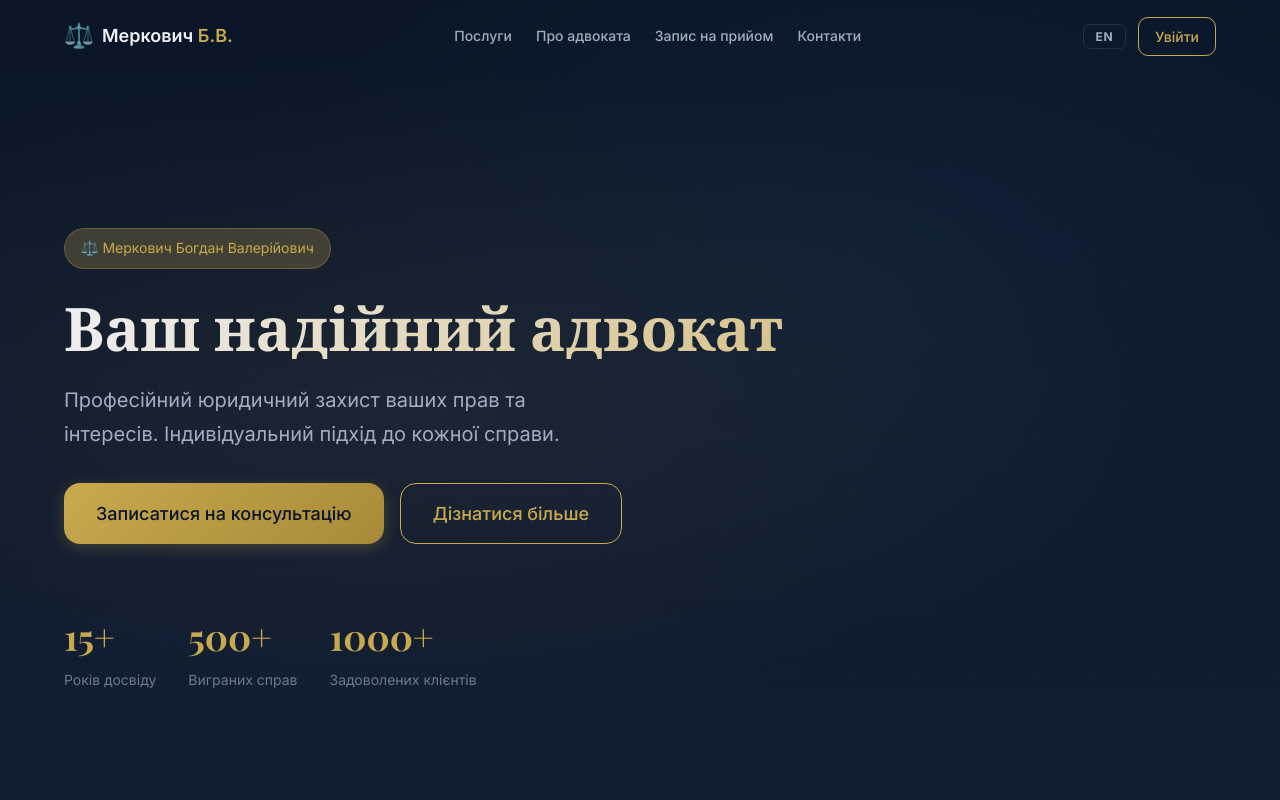
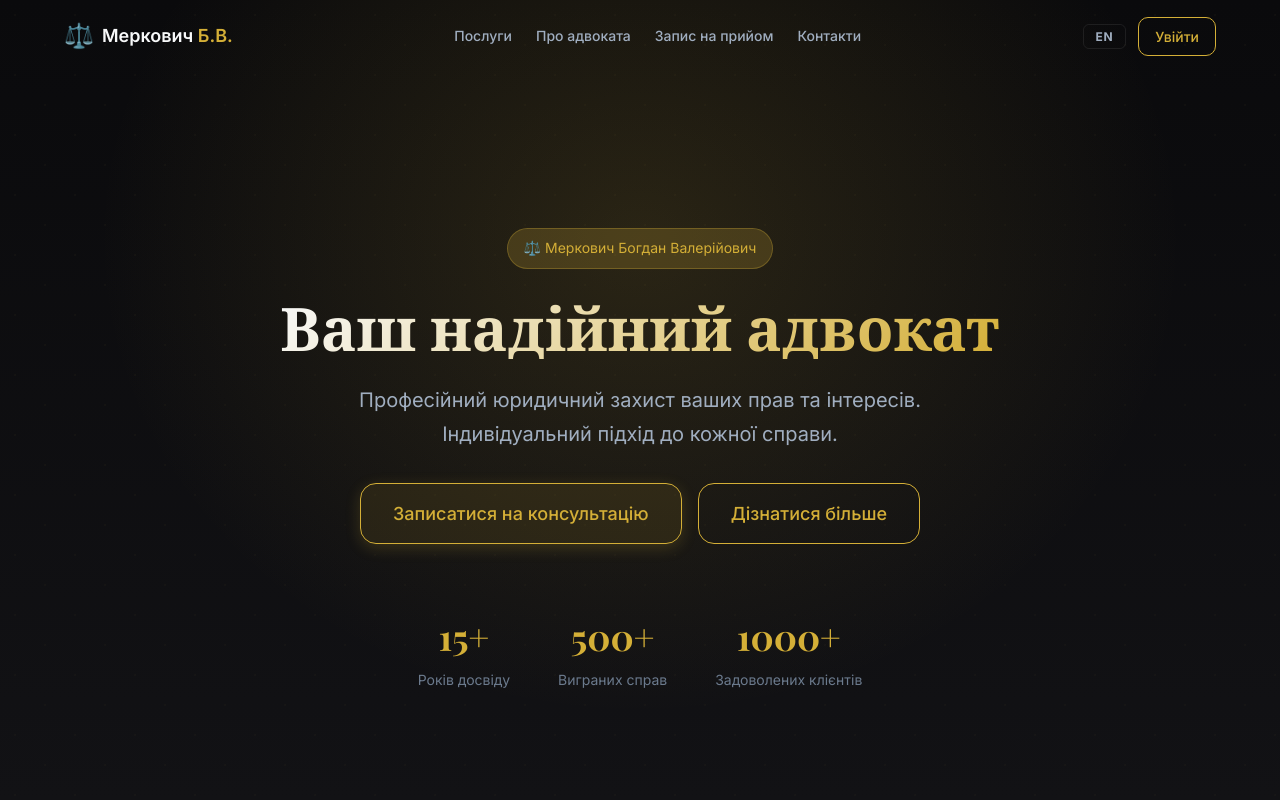
Before and after one commit to yoda887/attorney-site, a Nuxt app in the folder frontend/: page / in a window 1280 px wide. Shown: the top 800 px of the page. Built offline with nearby package versions, Linux system fonts and the light colour scheme.

Commit message:
feat: implement premium dark mode design, scroll animations, and interactive service cards

```diff
--- a/frontend/app/assets/css/main.css
+++ b/frontend/app/assets/css/main.css
@@ -5,24 +5,24 @@
 
 /* --- CSS Custom Properties (Design Tokens) --- */
 :root {
-  /* Primary palette */
-  --color-bg-primary: #0a1628;
-  --color-bg-secondary: #101d33;
-  --color-bg-tertiary: #162240;
-  --color-bg-card: rgba(22, 34, 64, 0.6);
-  --color-bg-glass: rgba(22, 34, 64, 0.35);
+  /* Primary palette - Premium Obsidian */
+  --color-bg-primary: #0a0a0c;
+  --color-bg-secondary: #121215;
+  --color-bg-tertiary: #1a1a1f;
+  --color-bg-card: rgba(18, 18, 21, 0.7);
+  --color-bg-glass: rgba(18, 18, 21, 0.4);
 
-  /* Accent */
-  --color-accent: #c9a94e;
-  --color-accent-light: #dfc272;
-  --color-accent-dark: #a88a3a;
-  --color-accent-glow: rgba(201, 169, 78, 0.25);
+  /* Accent - Metallic Gold */
+  --color-accent: #d4af37;
+  --color-accent-light: #f3e5ab;
+  --color-accent-dark: #997a00;
+  --color-accent-glow: rgba(212, 175, 55, 0.2);
 
   /* Text */
-  --color-text-primary: #f0f0f5;
+  --color-text-primary: #f8f9fa;
   --color-text-secondary: #a0aec0;
   --color-text-muted: #6b7a8d;
-  --color-text-inverse: #0a1628;
+  --color-text-inverse: #0a0a0c;
 
   /* Status */
   --color-success: #38c97a;
@@ -31,8 +31,8 @@
   --color-info: #4a9eff;
 
   /* Borders */
-  --color-border: rgba(160, 174, 192, 0.15);
-  --color-border-accent: rgba(201, 169, 78, 0.3);
+  --color-border: rgba(255, 255, 255, 0.08);
+  --color-border-accent: rgba(212, 175, 55, 0.3);
 
   /* Typography */
   --font-primary: 'Inter', -apple-system, BlinkMacSystemFont, sans-serif;
@@ -211,15 +211,19 @@ input, textarea, select {
 }
 
 .btn-primary {
-  background: linear-gradient(135deg, var(--color-accent), var(--color-accent-dark));
-  color: var(--color-text-inverse);
+  background: rgba(212, 175, 55, 0.1);
+  border: 1px solid var(--color-accent);
+  color: var(--color-accent);
+  backdrop-filter: blur(10px);
+  -webkit-backdrop-filter: blur(10px);
   box-shadow: 0 4px 15px var(--color-accent-glow);
 }
 
 .btn-primary:hover {
-  background: linear-gradient(135deg, var(--color-accent-light), var(--color-accent));
-  box-shadow: 0 6px 25px var(--color-accent-glow);
-  transform: translateY(-1px);
+  background: var(--color-accent);
+  color: var(--color-bg-primary);
+  box-shadow: 0 6px 25px rgba(212, 175, 55, 0.4);
+  transform: translateY(-2px);
 }
 
 .btn-outline {
@@ -432,6 +436,22 @@ input, textarea, select {
 .delay-4 { animation-delay: 0.4s; opacity: 0; }
 .delay-5 { animation-delay: 0.5s; opacity: 0; }
 
+/* Scroll Reveal */
+.reveal {
+  opacity: 0;
+  transform: translateY(30px);
+  transition: all 0.8s cubic-bezier(0.16, 1, 0.3, 1);
+}
+.reveal.is-visible {
+  opacity: 1;
+  transform: translateY(0);
+}
+.reveal.delay-1.is-visible { transition-delay: 0.1s; }
+.reveal.delay-2.is-visible { transition-delay: 0.2s; }
+.reveal.delay-3.is-visible { transition-delay: 0.3s; }
+.reveal.delay-4.is-visible { transition-delay: 0.4s; }
+.reveal.delay-5.is-visible { transition-delay: 0.5s; }
+
 /* --- Modal / Overlay --- */
 .modal-overlay {
   position: fixed;
--- a/frontend/app/components/landing/AboutSection.vue
+++ b/frontend/app/components/landing/AboutSection.vue
@@ -2,13 +2,13 @@
   <section class="section about-section" id="about">
     <div class="container">
       <div class="about-grid">
-        <div class="about-image">
+        <div class="about-image reveal">
           <div class="about-image-placeholder">
             <span class="about-avatar">⚖️</span>
             <p>{{ t('about.name') }}</p>
           </div>
         </div>
-        <div class="about-content">
+        <div class="about-content reveal delay-2">
           <h2 class="section-title">{{ t('about.title') }}</h2>
           <h3 class="about-name">{{ t('about.name') }}</h3>
           <p class="about-desc">{{ t('about.description') }}</p>
@@ -36,6 +36,10 @@
 
 <script setup lang="ts">
 const { t } = useI18n();
+
+onMounted(() => {
+  useReveal();
+});
 </script>
 
 <style scoped>
--- a/frontend/app/components/landing/HeroSection.vue
+++ b/frontend/app/components/landing/HeroSection.vue
@@ -54,8 +54,7 @@ const { t } = useI18n();
 .hero-gradient {
   position: absolute;
   inset: 0;
-  background: radial-gradient(ellipse at 30% 50%, rgba(201, 169, 78, 0.08) 0%, transparent 60%),
-              radial-gradient(ellipse at 70% 30%, rgba(74, 158, 255, 0.05) 0%, transparent 50%),
+  background: radial-gradient(ellipse at 50% 30%, rgba(212, 175, 55, 0.15) 0%, transparent 60%),
               linear-gradient(180deg, var(--color-bg-primary) 0%, var(--color-bg-secondary) 100%);
 }
 
@@ -72,6 +71,11 @@ const { t } = useI18n();
   position: relative;
   z-index: 1;
   padding-top: calc(var(--header-height) + var(--space-12));
+  display: flex;
+  flex-direction: column;
+  align-items: center;
+  text-align: center;
+  width: 100%;
 }
 
 .hero-badge {
@@ -102,21 +106,23 @@ const { t } = useI18n();
 .hero-subtitle {
   font-size: var(--text-xl);
   color: var(--color-text-secondary);
-  max-width: 560px;
+  max-width: 600px;
   line-height: 1.7;
-  margin-bottom: var(--space-8);
+  margin: 0 auto var(--space-8);
 }
 
 .hero-buttons {
   display: flex;
   gap: var(--space-4);
   flex-wrap: wrap;
+  justify-content: center;
 }
 
 .hero-stats {
   display: flex;
-  gap: var(--space-8);
+  gap: var(--space-12);
   margin-top: var(--space-16);
+  justify-content: center;
 }
 
 .stat-card {
--- a/frontend/app/components/landing/HowItWorksSection.vue
+++ b/frontend/app/components/landing/HowItWorksSection.vue
@@ -6,19 +6,19 @@
         <p class="section-subtitle" style="margin: 0 auto">Отримайте професійну допомогу за три прості кроки</p>
       </div>
       <div class="steps-grid">
-        <div class="step-card">
+        <div class="step-card reveal delay-1">
           <div class="step-number">1</div>
           <h3 class="step-title">Оберіть час</h3>
           <p class="step-desc">Виберіть зручну для вас дату та вільний час у нашому онлайн-календарі.</p>
         </div>
-        <div class="step-line"></div>
-        <div class="step-card">
+        <div class="step-line reveal delay-2"></div>
+        <div class="step-card reveal delay-3">
           <div class="step-number">2</div>
           <h3 class="step-title">Заповніть форму</h3>
           <p class="step-desc">Вкажіть свої контактні дані та коротко опишіть суть вашої проблеми.</p>
         </div>
-        <div class="step-line"></div>
-        <div class="step-card">
+        <div class="step-line reveal delay-4"></div>
+        <div class="step-card reveal delay-5">
           <div class="step-number">3</div>
           <h3 class="step-title">Очікуйте дзвінка</h3>
           <p class="step-desc">Ми зв'яжемося з вами для підтвердження зустрічі та уточнення деталей.</p>
@@ -30,6 +30,10 @@
 
 <script setup lang="ts">
 const { t } = useI18n();
+
+onMounted(() => {
+  useReveal();
+});
 </script>
 
 <style scoped>
--- a/frontend/app/components/landing/ServicesSection.vue
+++ b/frontend/app/components/landing/ServicesSection.vue
@@ -1,15 +1,35 @@
 <template>
   <section class="section" id="services">
-    <div class="container">
+    <div class="container reveal">
       <div class="text-center" style="margin-bottom: var(--space-12)">
         <h2 class="section-title">{{ t('services.title') }}</h2>
         <p class="section-subtitle" style="margin: 0 auto">{{ t('services.subtitle') }}</p>
       </div>
       <div class="services-grid">
-        <div v-for="(service, i) in services" :key="i" class="glass-card service-card" :class="`delay-${i + 1}`">
+        <div
+          v-for="(service, i) in services"
+          :key="i"
+          class="glass-card service-card reveal"
+          :class="`delay-${i + 1}`"
+          @click="openModal(service)"
+        >
           <div class="service-icon">{{ service.icon }}</div>
           <h3 class="service-title">{{ t(service.titleKey) }}</h3>
           <p class="service-desc">{{ t(service.descKey) }}</p>
+          <div class="service-action">Дізнатися більше &rarr;</div>
+        </div>
+      </div>
+    </div>
+
+    <!-- Service Modal -->
+    <div v-if="selectedService" class="modal-overlay" @click.self="closeModal">
+      <div class="modal-content">
+        <button class="modal-close" @click="closeModal">&times;</button>
+        <div class="modal-icon">{{ selectedService.icon }}</div>
+        <h3 class="modal-title">{{ t(selectedService.titleKey) }}</h3>
+        <p class="modal-desc">{{ t(selectedService.descKey) }}</p>
+        <div class="modal-footer">
+          <a href="#appointment" class="btn btn-primary" @click="closeModal">Записатися на консультацію</a>
         </div>
       </div>
     </div>
@@ -18,6 +38,22 @@
 
 <script setup lang="ts">
 const { t } = useI18n();
+
+onMounted(() => {
+  useReveal();
+});
+
+const selectedService = ref<any>(null);
+
+const openModal = (service: any) => {
+  selectedService.value = service;
+  document.body.style.overflow = 'hidden';
+};
+
+const closeModal = () => {
+  selectedService.value = null;
+  document.body.style.overflow = '';
+};
 
 const services = [
   { icon: '🔒', titleKey: 'services.criminal', descKey: 'services.criminal.desc' },
@@ -39,11 +75,27 @@ const services = [
 .service-card {
   text-align: center;
   padding: var(--space-8) var(--space-6);
+  cursor: pointer;
+  transition: all var(--transition-base);
+  display: flex;
+  flex-direction: column;
+  height: 100%;
+}
+
+.service-card:hover {
+  transform: translateY(-5px);
+  box-shadow: 0 10px 30px rgba(212, 175, 55, 0.15);
+  border-color: var(--color-accent);
 }
 
 .service-icon {
   font-size: 2.5rem;
   margin-bottom: var(--space-4);
+  transition: transform var(--transition-fast);
+}
+
+.service-card:hover .service-icon {
+  transform: scale(1.1);
 }
 
 .service-title {
@@ -57,6 +109,65 @@ const services = [
   font-size: var(--text-sm);
   color: var(--color-text-secondary);
   line-height: 1.7;
+  flex-grow: 1;
+}
+
+.service-action {
+  margin-top: var(--space-4);
+  color: var(--color-accent);
+  font-size: var(--text-sm);
+  font-weight: 600;
+  opacity: 0;
+  transform: translateY(10px);
+  transition: all var(--transition-base);
+}
+
+.service-card:hover .service-action {
+  opacity: 1;
+  transform: translateY(0);
+}
+
+/* Modal specific styles */
+.modal-close {
+  position: absolute;
+  top: var(--space-4);
+  right: var(--space-4);
+  font-size: var(--text-2xl);
+  color: var(--color-text-muted);
+  transition: color var(--transition-fast);
+}
+
+.modal-close:hover {
+  color: var(--color-text-primary);
+}
+
+.modal-content {
+  position: relative;
+  text-align: center;
+}
+
+.modal-icon {
+  font-size: 3rem;
+  margin-bottom: var(--space-4);
+}
+
+.modal-title {
+  font-size: var(--text-2xl);
+  font-family: var(--font-display);
+  color: var(--color-accent);
+  margin-bottom: var(--space-4);
+}
+
+.modal-desc {
+  font-size: var(--text-base);
+  color: var(--color-text-secondary);
+  line-height: 1.8;
+  margin-bottom: var(--space-8);
+}
+
+.modal-footer {
+  display: flex;
+  justify-content: center;
 }
 
 @media (max-width: 768px) {
--- /dev/null
+++ b/frontend/app/composables/useReveal.ts
@@ -0,0 +1,32 @@
+import { onMounted, onUnmounted } from 'vue';
+
+export const useReveal = () => {
+  let observer: IntersectionObserver | null = null;
+
+  onMounted(() => {
+    observer = new IntersectionObserver(
+      (entries) => {
+        entries.forEach((entry) => {
+          if (entry.isIntersecting) {
+            entry.target.classList.add('is-visible');
+            // Опціонально: припинити спостереження після появи
+            // observer?.unobserve(entry.target);
+          }
+        });
+      },
+      {
+        threshold: 0.1,
+        rootMargin: '0px 0px -50px 0px',
+      }
+    );
+
+    const elements = document.querySelectorAll('.reveal');
+    elements.forEach((el) => observer?.observe(el));
+  });
+
+  onUnmounted(() => {
+    if (observer) {
+      observer.disconnect();
+    }
+  });
+};
```
